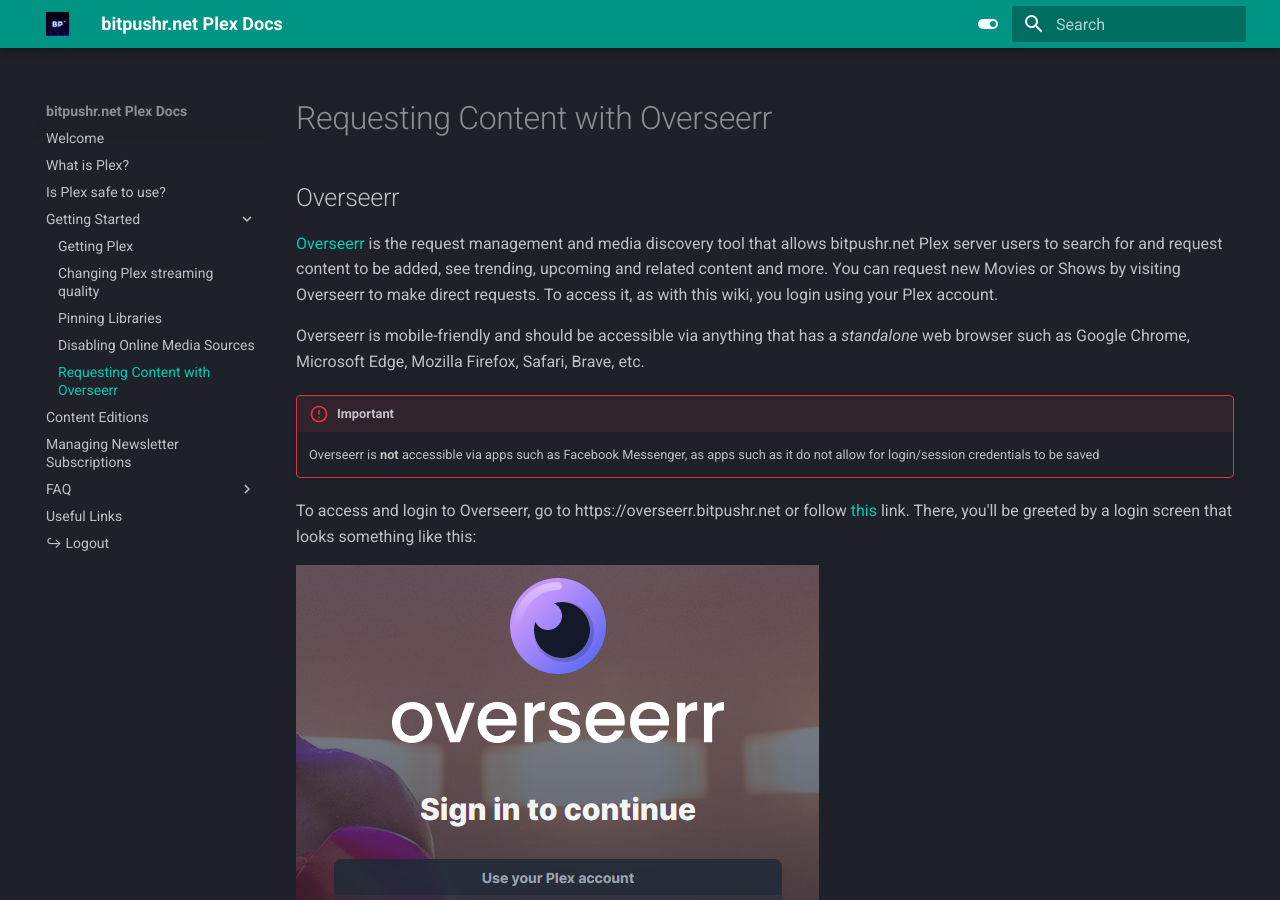
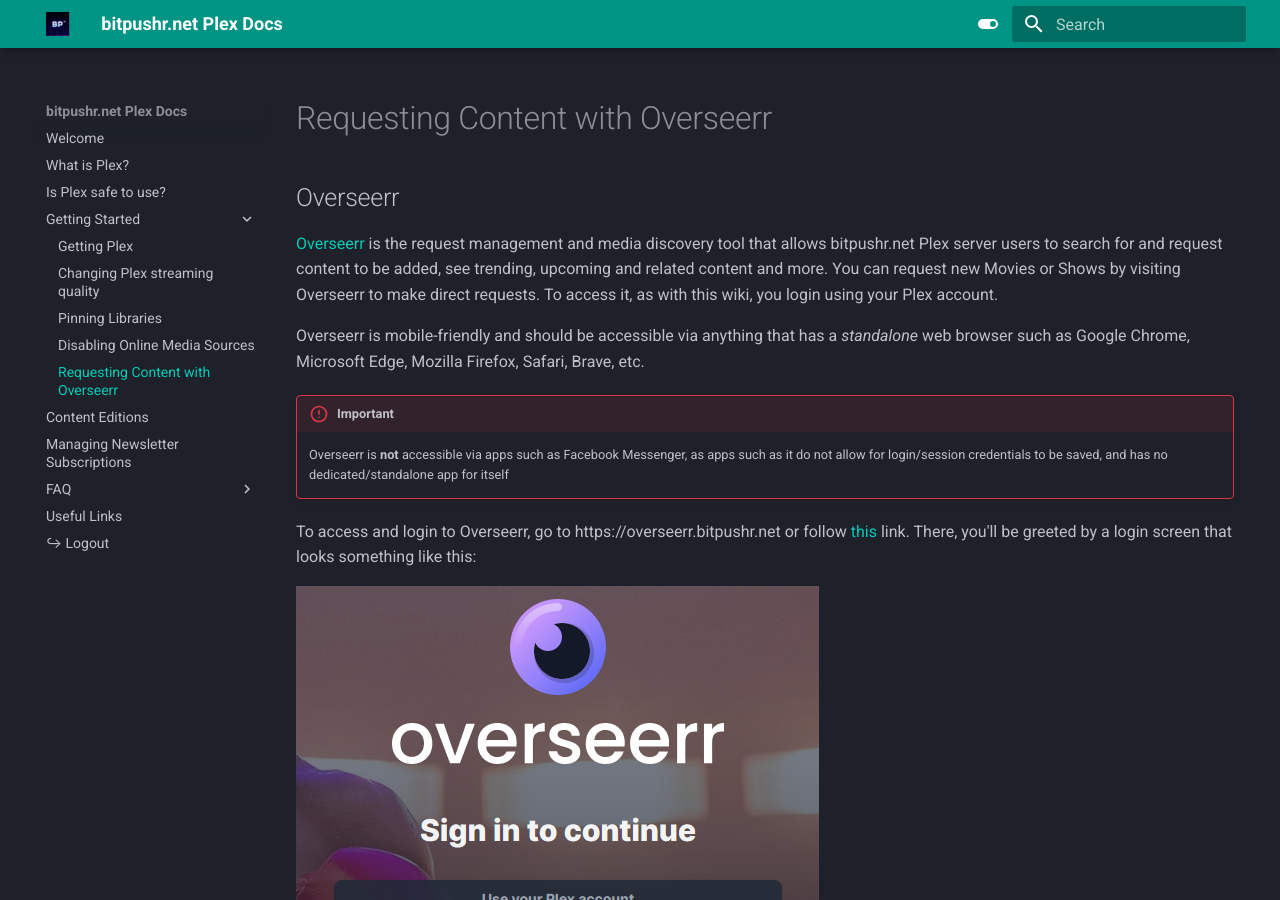
Before and after one commit to bitpushr/plexdocs, an MkDocs documentation site: the page built from docs/getting-started/overseerr.md, in a window 1280 px wide and 900 px high. Built offline with MkDocs 1.6.1 and Material for MkDocs 9.7.7, drawn with Linux system fonts in a browser that asks for light colours.

Commit message:
Minor Overseerr update

```diff
--- a/docs/getting-started/overseerr.md
+++ b/docs/getting-started/overseerr.md
@@ -9,7 +9,7 @@
 Overseerr is mobile-friendly and should be accessible via anything that has a *standalone* web browser such as Google Chrome, Microsoft Edge, Mozilla Firefox, Safari, Brave, etc.
 
 !!! important
-    Overseerr is **not** accessible via apps such as Facebook Messenger, as apps such as it do not allow for login/session credentials to be saved
+    Overseerr is **not** accessible via apps such as Facebook Messenger, as apps such as it do not allow for login/session credentials to be saved, and has no dedicated/standalone app for itself
 
 To access and login to Overseerr, go to https://overseerr.bitpushr.net or follow [this](https://overseerr.bitpushr.net) link. There, you'll be greeted by a login screen that looks something like this:
 
```
